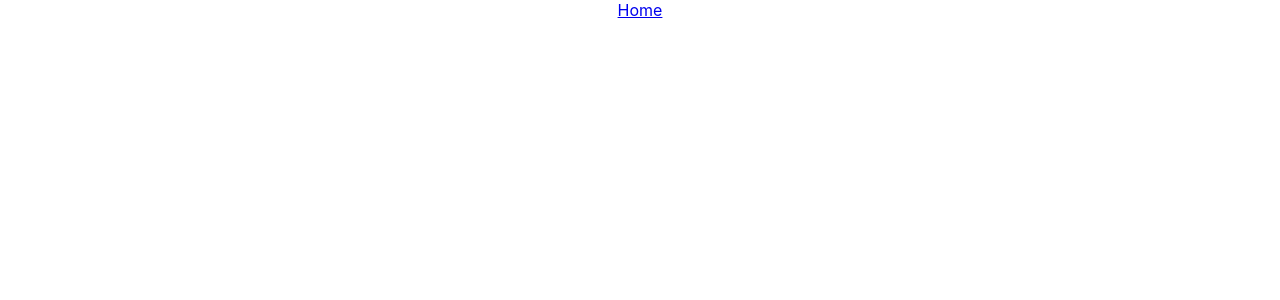
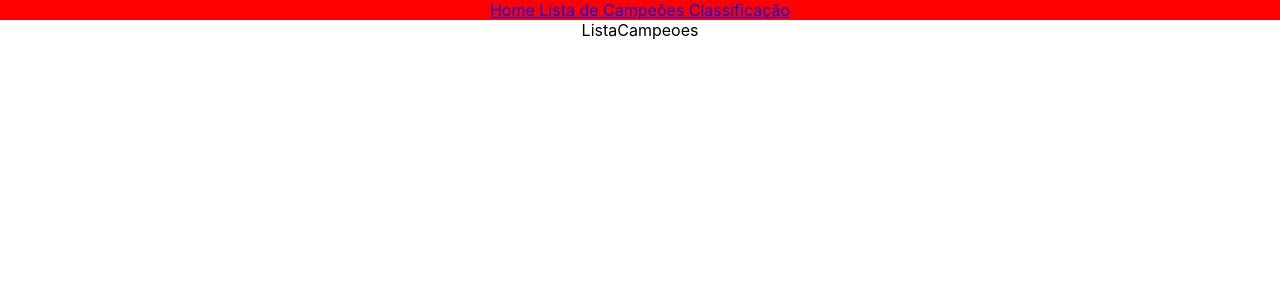
Before and after one commit to HenriqueFon/lol_statistics, a React (Create React App) app: page /champions in a window 1280 px wide. Before the commit this address had no page. Shown: the top 300 px of the page. Built offline with nearby package versions, Linux system fonts and the light colour scheme.

Commit message:
Avanços em roteamento

```diff
--- a/src/App.js
+++ b/src/App.js
@@ -2,6 +2,8 @@ import './App.css';
 import { BrowserRouter, Routes, Route } from 'react-router-dom';
 import Navbar from './components/Navbar/Navbar';
 import Home from './pages/Home/Home';
+import ListaCampeoes from './pages/ListaCampeoes/ListaCampeoes';
+import Classificacao from './pages/Classificacao/Classificacao';
 
 function App() {
   return (
@@ -10,6 +12,8 @@ function App() {
         <Navbar />
         <Routes>
             <Route path = "/" element = {<Home />} />
+            <Route path = "/champions" element = {<ListaCampeoes/>} />
+            <Route path = "/classification" element = {<Classificacao/>} />
         </Routes>
       </BrowserRouter>
     </div>
--- a/src/components/Navbar/Navbar.css
+++ b/src/components/Navbar/Navbar.css
@@ -0,0 +1,4 @@
+.navbar {
+
+    background-color: red;
+}
--- a/src/components/Navbar/Navbar.js
+++ b/src/components/Navbar/Navbar.js
@@ -4,8 +4,10 @@ import { Link } from "react-router-dom";
 
 const Navbar = () => {
     return (
-        <nav>
-            <Link to = "/">Home</Link>
+        <nav className = "navbar">
+            <Link to = "/"> Home </Link>
+            <Link to = "/champions"> Lista de Campeões </Link>
+            <Link to = "/classification"> Classificação </Link>
         </nav>
     )
 }
--- a/src/components/PlayerProfile/PlayerProfile.css
+++ b/src/components/PlayerProfile/PlayerProfile.css
@@ -0,0 +1,5 @@
+.summoner_column {
+    display:flex;
+    flex-direction: column;
+    background-color: red;
+}
--- a/src/components/PlayerProfile/PlayerProfile.js
+++ b/src/components/PlayerProfile/PlayerProfile.js
@@ -10,7 +10,7 @@ const PlayerProfile = ({ playerData }) => {
 
 
     return (
-        <div>
+        <div className = "summoner_column">
             <h1>{name}</h1>
         </div>
     );
--- /dev/null
+++ b/src/pages/Classificacao/Classificacao.js
@@ -0,0 +1,9 @@
+import './Classificacao';
+
+const Classificacao = () => {
+    return (
+        <div>Classificação</div>
+    )
+}
+
+export default Classificacao;
--- /dev/null
+++ b/src/pages/ListaCampeoes/ListaCampeoes.js
@@ -0,0 +1,9 @@
+import './ListaCampeoes';
+
+const ListaCampeoes = () => {
+    return (
+        <div>ListaCampeoes</div>
+    )
+}
+
+export default ListaCampeoes;
```
Also changed, not shown: src/pages/Classificacao/Classificacao.css (added), src/pages/ListaCampeoes/ListaCampeoes.css (added).
